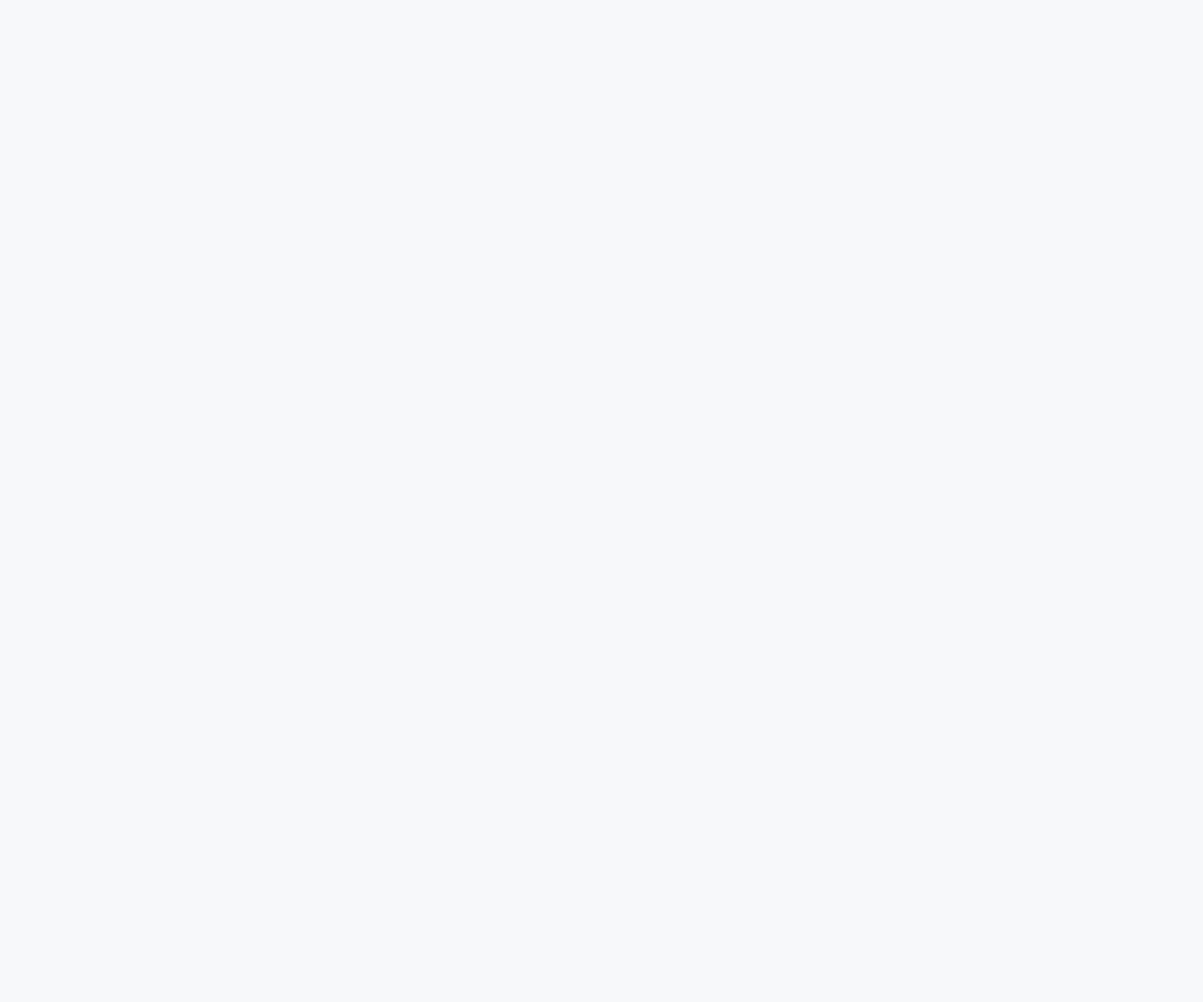
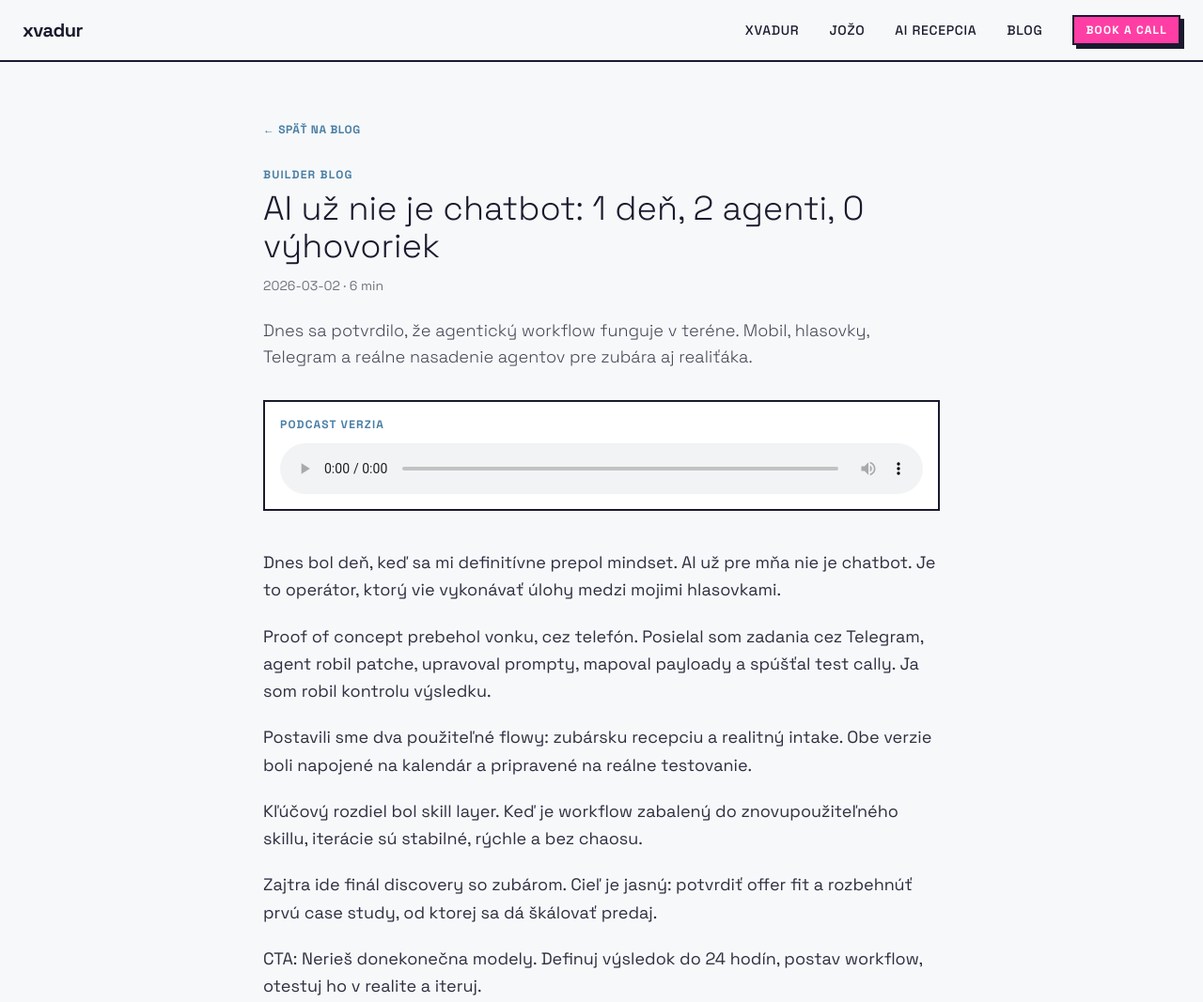
Before and after one commit to xvadur/Jozef, an Astro site: page /blog/ai-uz-nie-je-chatbot-1-den-2-agenti-0-vyhovoriek in a window 1280 px wide. Before the commit this address had no page. Shown: the top 1067 px of the page at 94% size. Before the commit the page ends 800 px from the top, so only its background shows below. Built offline with nearby package versions, Linux system fonts and the light colour scheme; Astro itself is replaced by a stand-in of ours.

Commit message:
Add first Jozo blog post with embedded podcast audio

```diff
--- /dev/null
+++ b/src/config/blogPosts.ts
@@ -0,0 +1,37 @@
+export type BlogPost = {
+  title: string;
+  date: string;
+  perex: string;
+  slug: string;
+  readTime: string;
+  audioUrl?: string;
+  content: string[];
+};
+
+export const blogPosts: BlogPost[] = [
+  {
+    title: "AI už nie je chatbot: 1 deň, 2 agenti, 0 výhovoriek",
+    date: "2026-03-02",
+    perex:
+      "Dnes sa potvrdilo, že agentický workflow funguje v teréne. Mobil, hlasovky, Telegram a reálne nasadenie agentov pre zubára aj realiťáka.",
+    slug: "ai-uz-nie-je-chatbot-1-den-2-agenti-0-vyhovoriek",
+    readTime: "6 min",
+    audioUrl: "/audio/ai-uz-nie-je-chatbot-1-den-2-agenti.mp3",
+    content: [
+      "Dnes bol deň, keď sa mi definitívne prepol mindset. AI už pre mňa nie je chatbot. Je to operátor, ktorý vie vykonávať úlohy medzi mojimi hlasovkami.",
+      "Proof of concept prebehol vonku, cez telefón. Posielal som zadania cez Telegram, agent robil patche, upravoval prompty, mapoval payloady a spúšťal test cally. Ja som robil kontrolu výsledku.",
+      "Postavili sme dva použiteľné flowy: zubársku recepciu a realitný intake. Obe verzie boli napojené na kalendár a pripravené na reálne testovanie.",
+      "Kľúčový rozdiel bol skill layer. Keď je workflow zabalený do znovupoužiteľného skillu, iterácie sú stabilné, rýchle a bez chaosu.",
+      "Zajtra ide finál discovery so zubárom. Cieľ je jasný: potvrdiť offer fit a rozbehnúť prvú case study, od ktorej sa dá škálovať predaj.",
+      "CTA: Nerieš donekonečna modely. Definuj výsledok do 24 hodín, postav workflow, otestuj ho v realite a iteruj.",
+    ],
+  },
+  {
+    title: "Čoskoro – Jožov denník sa otvára",
+    date: "2026-02-23",
+    perex: "Tu budú zápisky zo zákulisia budovania AI Striko. Nič sa nebude tajiť.",
+    slug: "coming-soon",
+    readTime: "1 min",
+    content: ["Jožov denník sa práve otvára. Prvý zápis už je vonku."],
+  },
+];
--- a/src/pages/blog/[slug].astro
+++ b/src/pages/blog/[slug].astro
@@ -2,24 +2,56 @@
 import Layout from "../../layouts/Layout.astro";
 import Header from "../../components/Header.astro";
 import Footer from "../../components/Footer.astro";
+import { blogPosts } from "../../config/blogPosts";
 
 const { slug } = Astro.params;
+const post = blogPosts.find((p) => p.slug === slug);
 
 export async function getStaticPaths() {
-  return [{ params: { slug: "coming-soon" } }];
+  return blogPosts.map((p) => ({ params: { slug: p.slug } }));
 }
 ---
 
-<Layout title="Čoskoro | xvadur blog">
+<Layout title={`${post?.title ?? "Článok"} | xvadur blog`}>
   <Header />
-  <main id="main-content" role="main" class="max-w-2xl mx-auto px-6 py-16">
+  <main id="main-content" role="main" class="max-w-3xl mx-auto px-6 py-16">
     <a href="/blog" class="text-xs font-bold uppercase tracking-wider hover:underline mb-8 block" style="color: var(--color-blue-deep);">
       ← Späť na blog
     </a>
-    <h1 class="text-4xl font-light mb-6">Čoskoro</h1>
-    <p class="text-lg font-light" style="opacity: 0.7;">
-      Jožov denník sa práve otvára. Prvý zápisom čoskoro.
-    </p>
+
+    {
+      !post ? (
+        <>
+          <h1 class="text-4xl font-light mb-6">Článok nebol nájdený</h1>
+          <p class="text-lg font-light" style="opacity: 0.7;">Skús sa vrátiť na zoznam článkov.</p>
+        </>
+      ) : (
+        <article>
+          <p class="text-xs font-bold uppercase tracking-widest mb-2" style="color: var(--color-blue-deep);">
+            Builder Blog
+          </p>
+          <h1 class="text-4xl font-light mb-3">{post.title}</h1>
+          <p class="text-sm mb-6" style="opacity: 0.6;">{post.date} · {post.readTime}</p>
+          <p class="text-lg font-light mb-8" style="opacity: 0.8;">{post.perex}</p>
+
+          {
+            post.audioUrl && (
+              <section class="mb-10" style="border: var(--border-brutal); padding: 1rem; background: #fff;">
+                <p class="text-xs font-bold uppercase tracking-widest mb-3" style="color: var(--color-blue-deep);">Podcast verzia</p>
+                <audio controls preload="metadata" style="width: 100%;">
+                  <source src={post.audioUrl} type="audio/mpeg" />
+                  Tvoj prehliadač nepodporuje audio prehrávač.
+                </audio>
+              </section>
+            )
+          }
+
+          <div class="space-y-5 text-lg leading-relaxed" style="opacity: 0.9;">
+            {post.content.map((paragraph) => <p>{paragraph}</p>)}
+          </div>
+        </article>
+      )
+    }
   </main>
   <Footer />
 </Layout>
--- a/src/pages/blog/index.astro
+++ b/src/pages/blog/index.astro
@@ -4,17 +4,9 @@ import Header from "../../components/Header.astro";
 import PostCard from "../../components/blog/PostCard.astro";
 import Footer from "../../components/Footer.astro";
 import { SITE } from "../../config/site.mjs";
+import { blogPosts } from "../../config/blogPosts";
 
-// Placeholder posts – replace with Astro content collections later
-const posts = [
-  {
-    title: "Čoskoro – Jožov denník sa otvára",
-    date: "2026-02-23",
-    perex: "Tu budú zápisky zo zákulisia budovania AI Striko. Nič sa nebude tajiť.",
-    slug: "coming-soon",
-    readTime: "1 min",
-  },
-];
+const posts = blogPosts;
 ---
 
 <Layout
```
Also changed, not shown: 1 other file.
